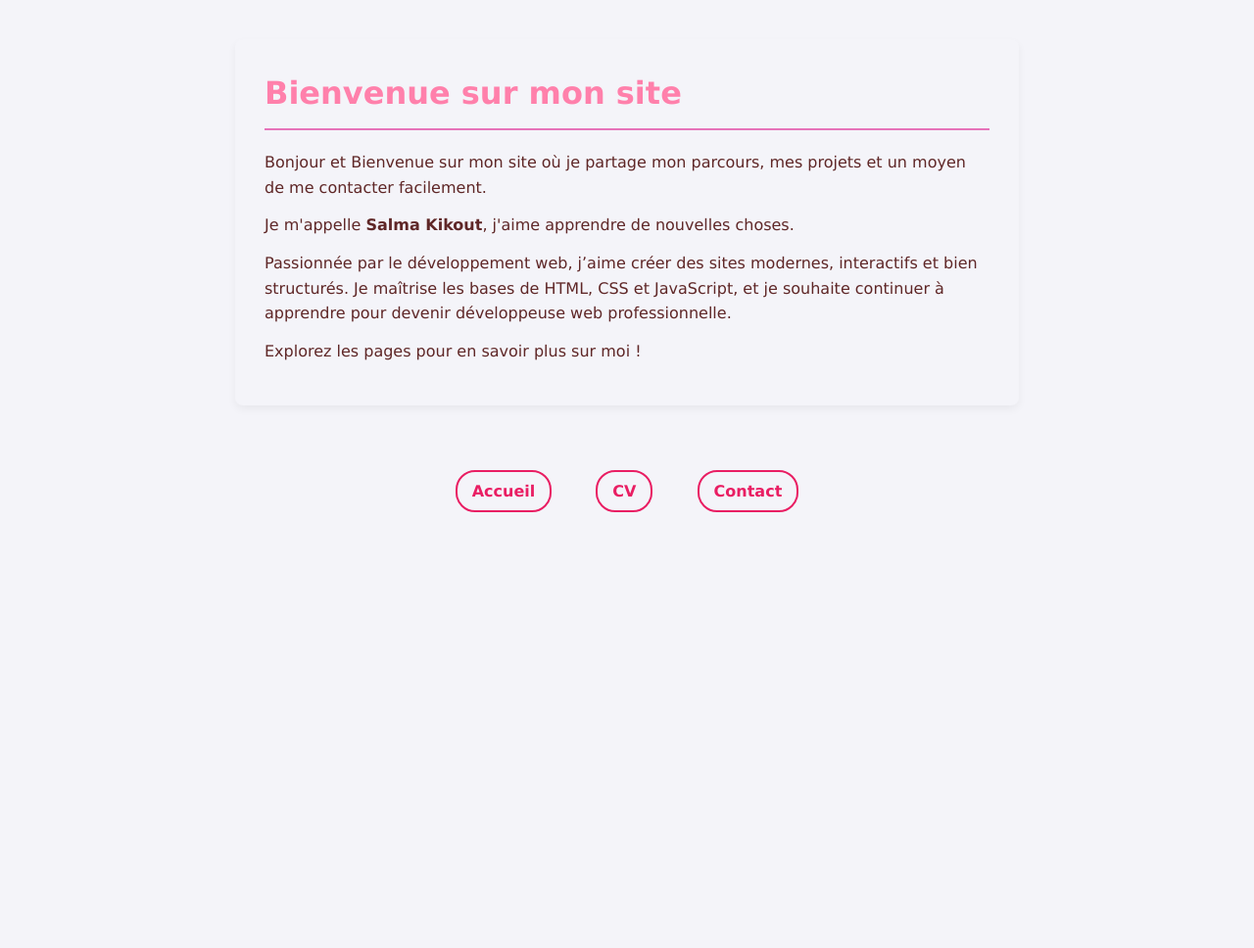
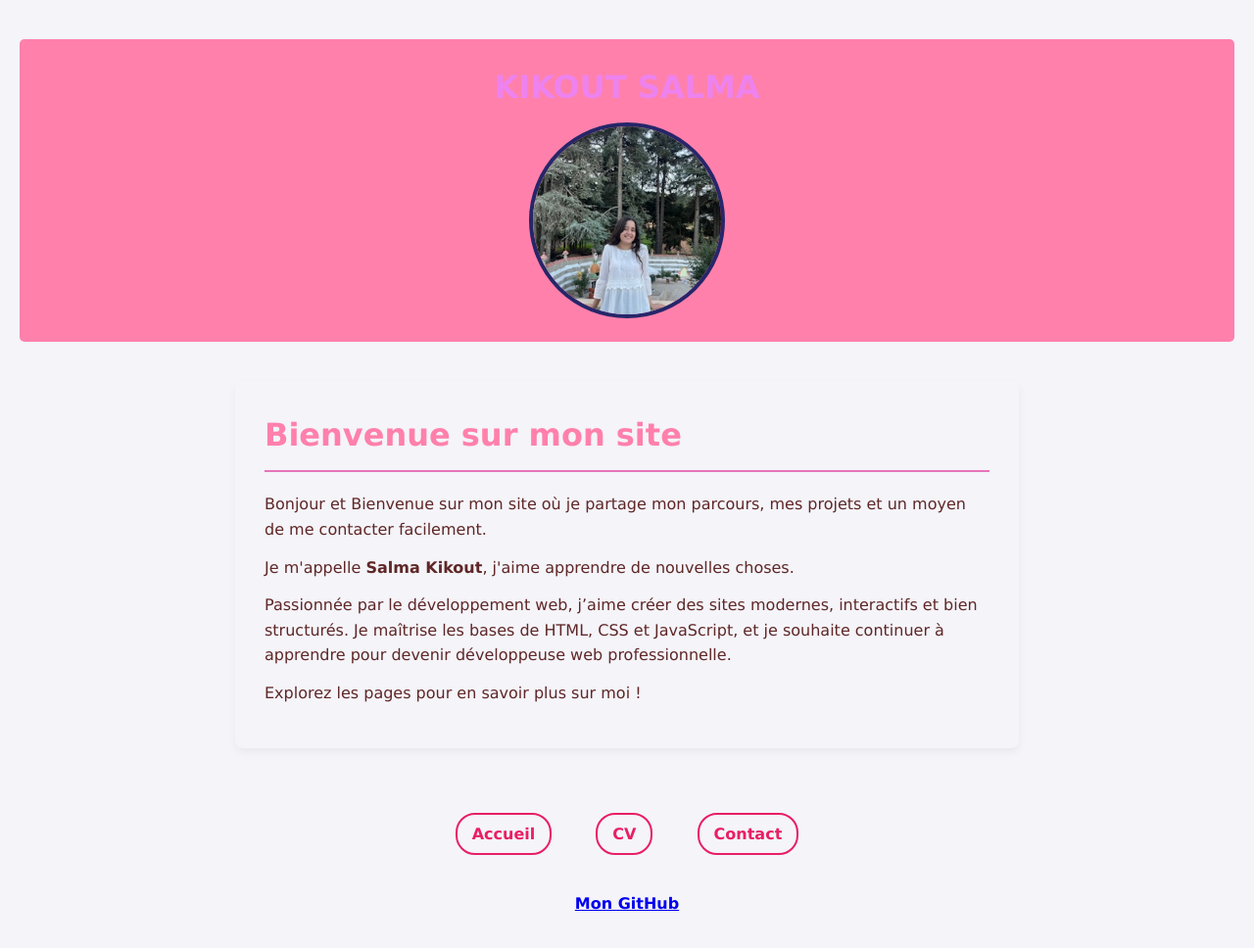
Before and after one commit to Salmaki/CSS_session_3, a plain HTML site: page Realisation_session_3/index.html in a window 1280 px wide. Shown: the whole page at 98% size. Before the commit the page ends 800 px from the top, so only its background shows below. Drawn offline with Linux system fonts and the light colour scheme.

Commit message:
Mon profile

```diff
--- a/Realisation_session_3/index.css
+++ b/Realisation_session_3/index.css
@@ -10,7 +10,31 @@ body {
     line-height: 1.6;
     background-color: #f4f4f9;
     color: #5f2727;
+    padding: 40px 20px;
 }
+
+header {
+  background-color: #ff80ab ;
+  color: violet;
+  display: flex;
+  flex-direction: column;
+  text-transform: uppercase;
+  align-items: center;
+  gap: 10px;
+  padding: 24px 16px;
+  border-bottom: 3px ;
+  border-radius: 5px;
+}
+
+img {
+  width: 200px;
+  height: 200px;
+  border-radius:50% ;
+  object-fit: cover;
+  border: 4px solid rgb(38, 38, 105);
+}
+
+
 
 
 nav {
@@ -54,3 +78,10 @@ nav a:hover {
 .test p {
     margin-bottom: 13px;
 }
+.pied{
+  text-align: center;
+  padding: 16px;
+  margin: 30px auto 40px auto;
+  font-weight: 700;
+  width: 90%;
+}
--- a/Realisation_session_3/index.html
+++ b/Realisation_session_3/index.html
@@ -7,6 +7,8 @@
 </head>
 <body>
   <header>
+    <h1>Kikout Salma</h1>
+    <img src="image/IMG_0223.jpeg" alt="photo de salma">
   </header>
    <body>
     <div class="test">
@@ -21,5 +23,8 @@
         <a href="cv.html">CV</a>
         <a href="contacts.html">Contact</a>
       </nav>
+    <footer class="pied">
+      <a href="https://github.com/Salmaki"> Mon GitHub</a>
+    </footer>
 </body>
 </html>
```
Also changed, not shown: Realisation_session_3/contacts.html (+1 -1 lines), Realisation_session_3/cv.html (+1 -1 lines), Realisation_session_3/cv.css (line endings or trailing spaces).
